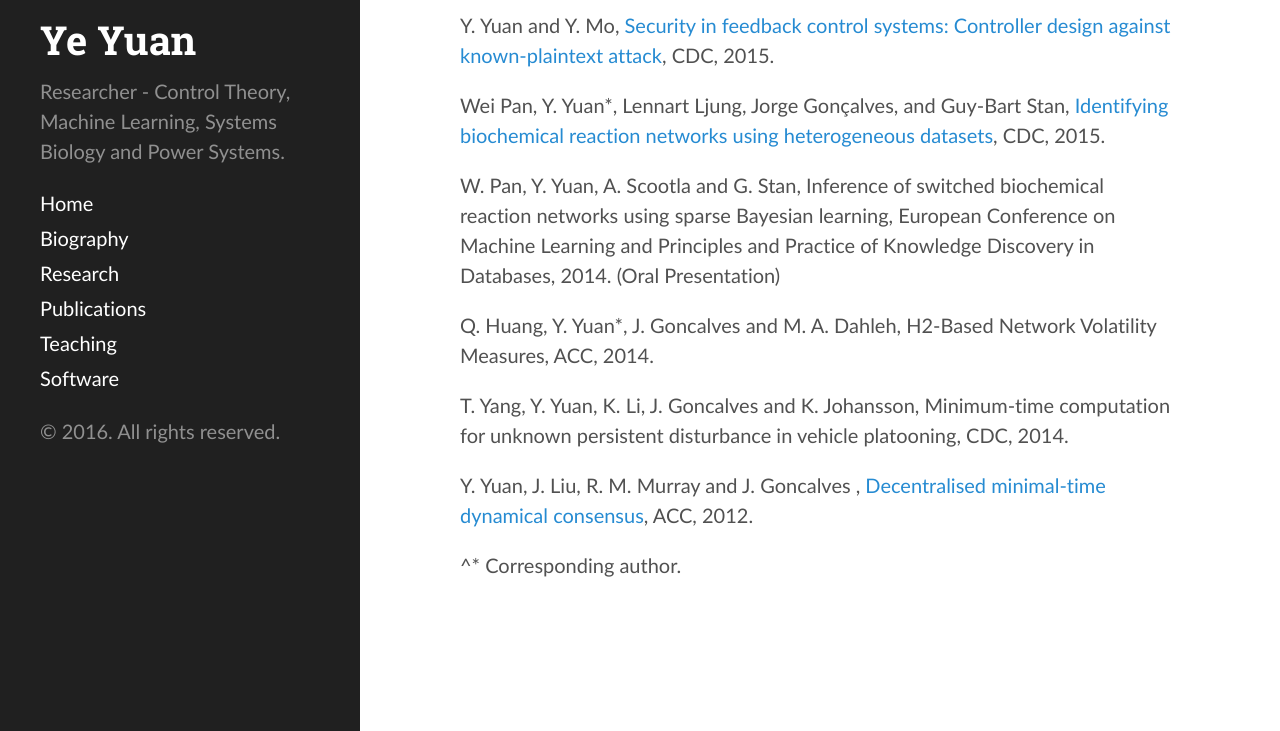
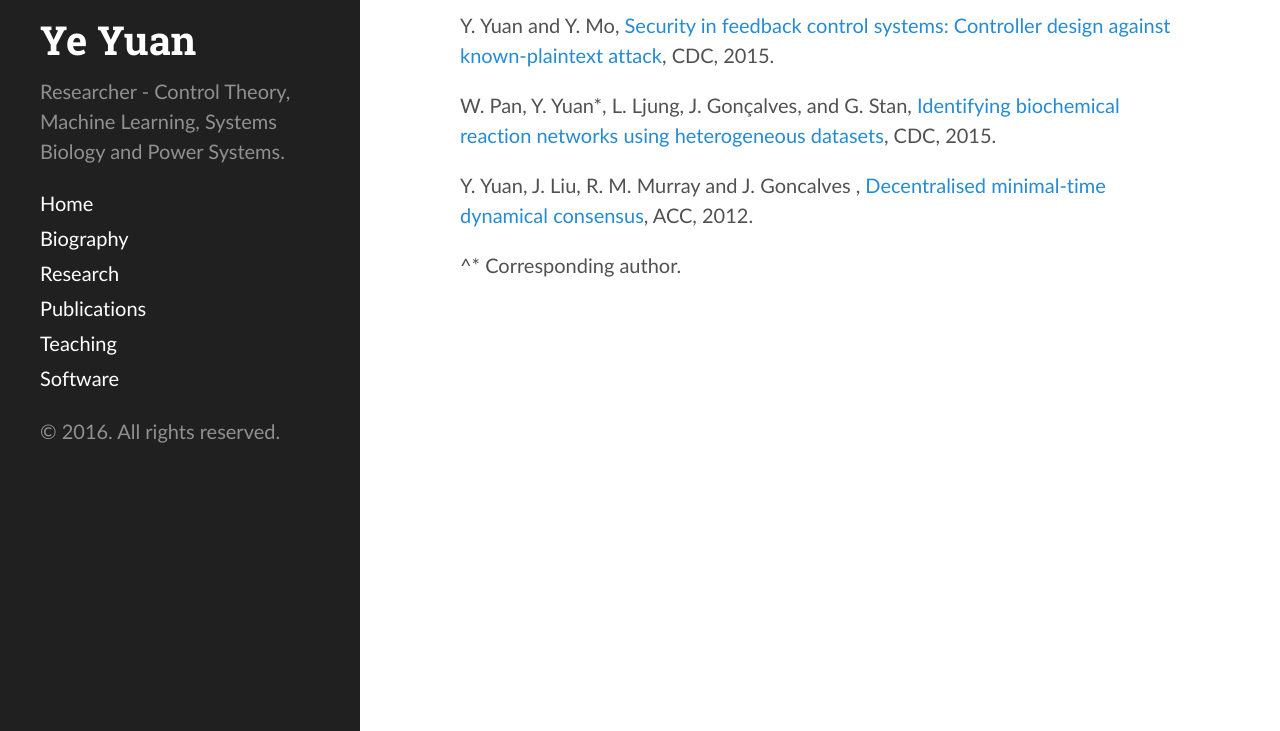
Before and after one commit to yy311/yy311.github.io, a Jekyll site: the page built from publication.md, in a window 1280 px wide and 900 px high, scrolled down 1925 px, cut to the strip 169-900 px from the top of the window. Built offline with Jekyll 4.4.1, drawn with Linux system fonts in a browser that asks for light colours.

Commit message:
Update publication.md

```diff
--- a/publication.md
+++ b/publication.md
@@ -56,16 +56,8 @@ J. Wu, Y. Yuan, H. Zhang and L. Shi, [How can online schedules improve communica
 
 Y. Yuan and Y. Mo, [Security in feedback control systems: Controller design against known-plaintext attack](https://www.authorea.com/users/62980/articles/74733), CDC, 2015.
 
-
-Wei Pan, Y. Yuan*, Lennart Ljung, Jorge Gonçalves, and Guy-Bart Stan, [Identifying biochemical reaction networks using heterogeneous datasets](http://arxiv.org/pdf/1509.05153v2.pdf), CDC, 2015.
-
-W. Pan, Y. Yuan, A. Scootla and G. Stan, Inference of switched biochemical reaction networks using sparse Bayesian learning, European Conference on Machine Learning and Principles and Practice of Knowledge Discovery in Databases, 2014. (Oral Presentation)
-
-Q. Huang, Y. Yuan*, J. Goncalves and M. A. Dahleh, H2-Based Network Volatility Measures, ACC, 2014.
-
-T. Yang, Y. Yuan, K. Li, J. Goncalves and K. Johansson, Minimum-time computation for unknown persistent disturbance in vehicle platooning, CDC, 2014.
+W. Pan, Y. Yuan*, L. Ljung, J. Gonçalves, and G. Stan, [Identifying biochemical reaction networks using heterogeneous datasets](http://arxiv.org/pdf/1509.05153v2.pdf), CDC, 2015.
 
 Y. Yuan, J. Liu, R. M. Murray and J. Goncalves , [Decentralised minimal-time dynamical consensus](http://users.cms.caltech.edu/~murray/preprints/ylmg12-acc_s.pdf), ACC, 2012.
 
-
 ^* Corresponding author.
```
